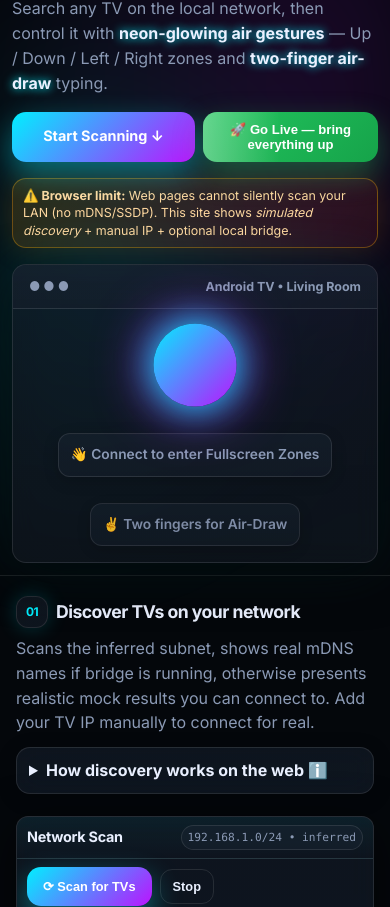
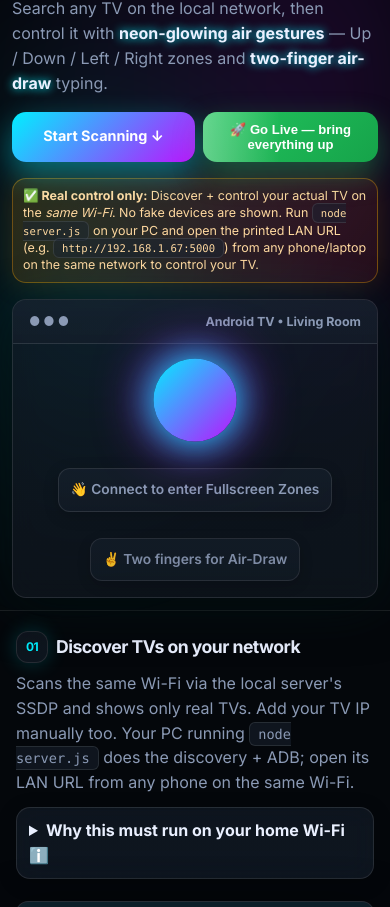
Before and after one commit to Innovator123-sudo/Online-remote, a plain HTML site: page index.html in a window 390 px wide. Shown: the part 166-1073 px from the top of the page. Drawn offline with Linux system fonts and the light colour scheme; no server answers.

Commit message:
feat: control your TV from your phone on the same Wi-Fi
- server.js now prints the LAN URL (http://<PC-IP>:5000) so you can open the
  remote from a phone/laptop on the same home network
- server already binds 0.0.0.0; the phone reaches the PC's ADB bridge over HTTP
- Updated UI copy to remove 'fake/simulated discovery' text and state clearly:
  only real TVs show, must run node server.js locally on the same Wi-Fi
- Added why-cloud-can't-work explanation (ADB/SSDP need the same LAN)

```diff
--- a/index.html
+++ b/index.html
@@ -49,7 +49,7 @@
         <button class="btn go-live" id="goLiveBtn">🚀 Go Live — bring everything up</button>
       </div>
       <div class="limit-banner">
-        <strong>⚠️ Browser limit:</strong> Web pages cannot silently scan your LAN (no mDNS/SSDP). This site shows <em>simulated discovery</em> + manual IP + optional local bridge.
+        <strong>✅ Real control only:</strong> Discover + control your actual TV on the <em>same Wi-Fi</em>. No fake devices are shown. Run <code>node server.js</code> on your PC and open the printed LAN URL (e.g. <code>http://192.168.1.67:5000</code>) from any phone/laptop on the same network to control your TV.
       </div>
     </div>
     <div class="hero-visual">
@@ -70,10 +70,10 @@
   <div class="container">
     <div class="section-head">
       <h2><span class="num">01</span> Discover TVs on your network</h2>
-      <p>Scans the inferred subnet, shows real mDNS names if bridge is running, otherwise presents realistic mock results you can connect to. Add your TV IP manually to connect for real.</p>
+      <p>Scans the same Wi-Fi via the local server's SSDP and shows only real TVs. Add your TV IP manually too. Your PC running <code>node server.js</code> does the discovery + ADB; open its LAN URL from any phone on the same Wi-Fi.</p>
       <details class="explain">
-        <summary>How discovery works on the web ℹ️</summary>
-        <p>Native Android uses NSD/mDNS + Cast SDK. Browsers block raw socket discovery. We: (1) infer your subnet via WebRTC, (2) simulate scan UI (instant feel), (3) allow <code>192.168.x.x</code> direct connect, (4) ship a tiny Node bridge (<code>node bridge/server.js</code>) that does real SSDP on <code>:3001</code> — page auto-detects it at <code>http://localhost:3001</code>.</p>
+        <summary>Why this must run on your home Wi-Fi ℹ️</summary>
+        <p>ADB and SSDP only work between devices on the <strong>same local network</strong>. A cloud server is not on your Wi-Fi, so it can never reach your TV's private IP (e.g. <code>192.168.1.84</code>). Instead, run <code>node server.js</code> on your PC — it becomes the bridge — then open <code>http://&lt;PC-LAN-IP&gt;:5000</code> from your phone to control the TV.</p>
       </details>
     </div>
 
```
Also changed, not shown: server.js (+19 -2 lines).
